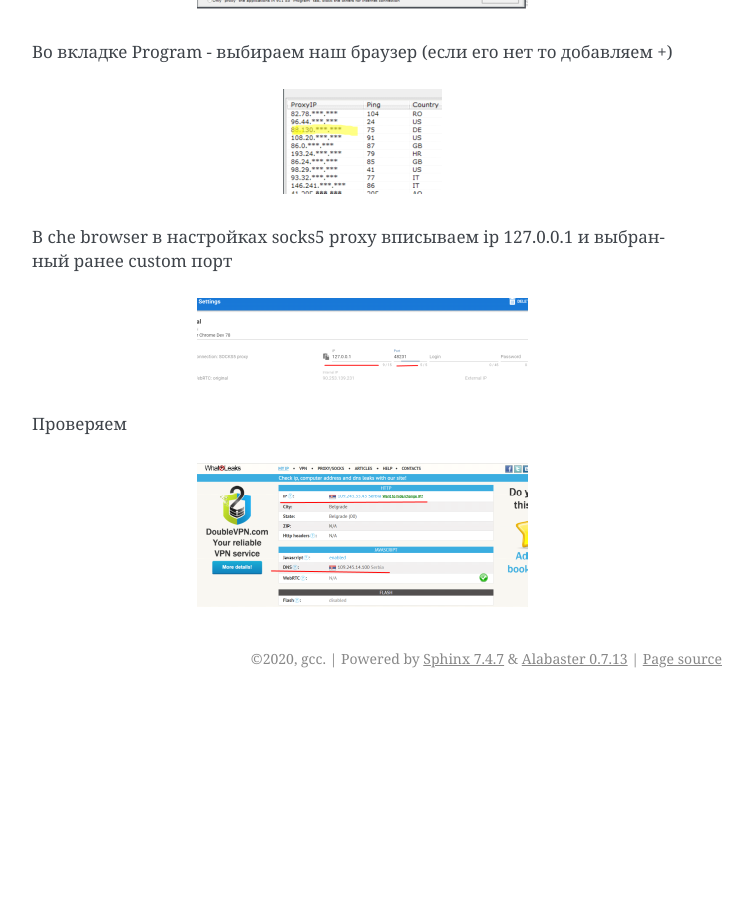
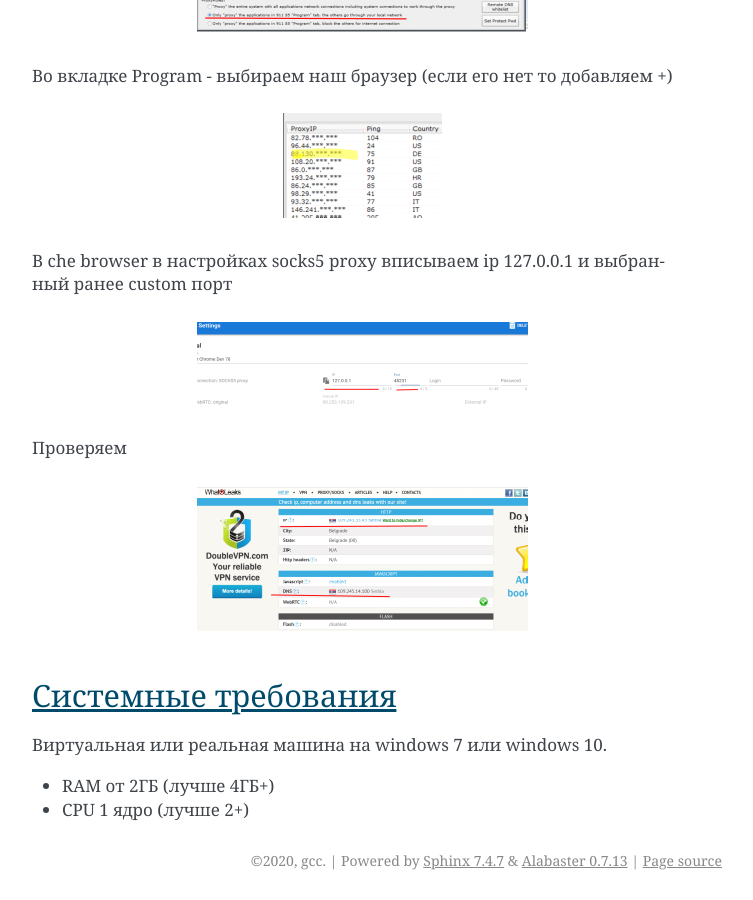
Before and after one commit to gcc-master/chebrowser-beta-doc, a Sphinx documentation site: the page built from source/faq.rst, in a window 1280 px wide and 900 px high, scrolled down 4420 px. Shown: the whole window, without its empty margins (388-1141 px from the left). Built offline with Sphinx 7.4.7, drawn with Linux system fonts in a browser that asks for light colours; before the commit the page ends 5118 px from its top, so only the background shows below that; some of the changed text lies outside the part shown.

Commit message:
ver 0.2.2

```diff
--- a/source/faq.rst
+++ b/source/faq.rst
@@ -120,6 +120,14 @@ F.A.Q.
 
 
 
+Системные требования
+--------------------
+
+Виртуальная или реальная машина на windows 7 или windows 10.
+
+- RAM от 2ГБ (лучше 4ГБ+)
+- CPU 1 ядро (лучше 2+)
+
 
 
 .. include:: yandex-metrika.rst
```
